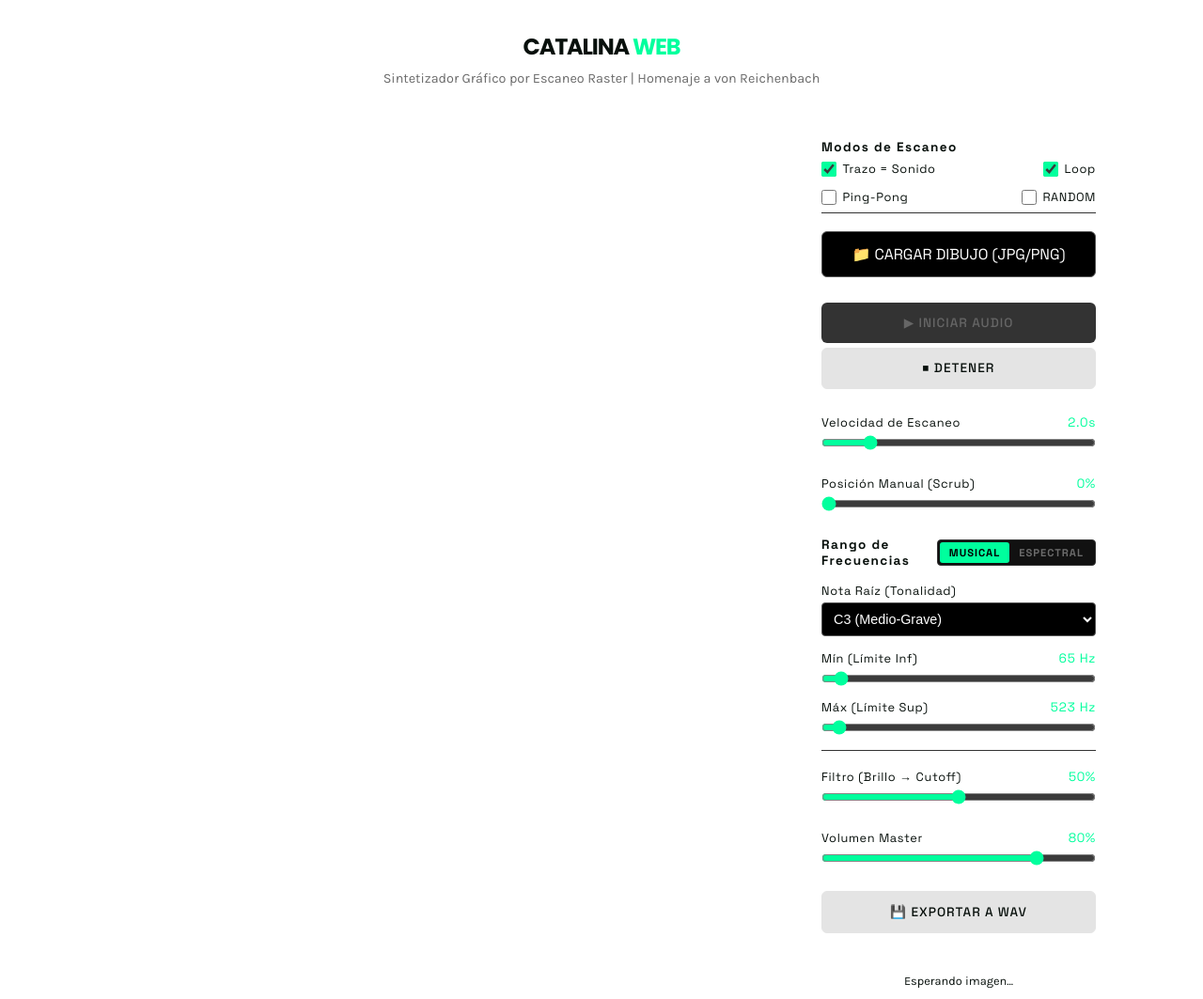
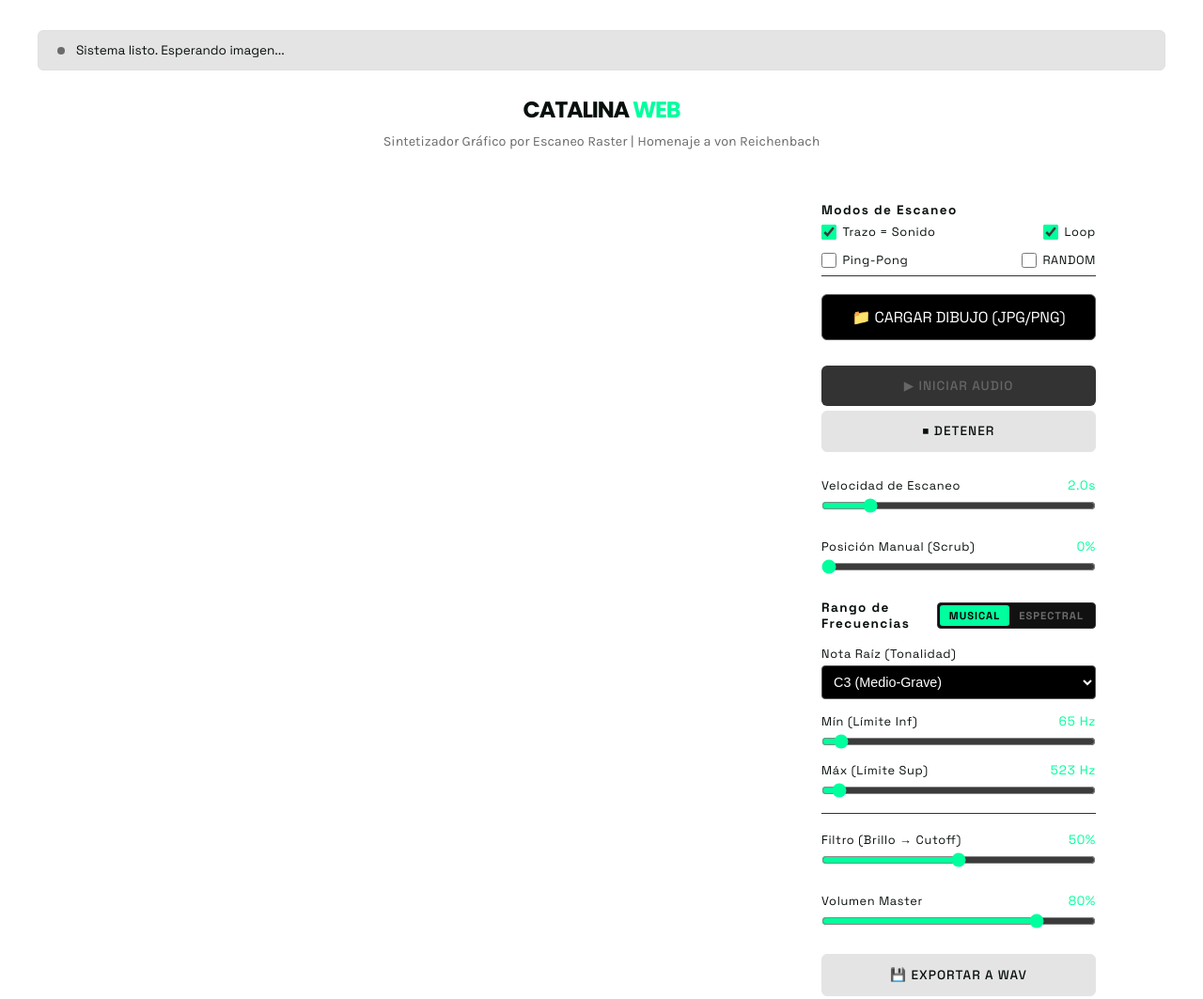
Before and after one commit to lowpez/catalina-web, a plain HTML site: page index.html in a window 1280 px wide. Shown: the whole page at 94% size. Drawn offline with Linux system fonts and the light colour scheme.

Commit message:
feat: migrar mensajes de estado a una barra de navegación superior
- Crear <header class="app-header"> para mostrar el estado del sistema de forma global
- Agregar indicador visual (punto de estado) que cambia de color según la actividad
- Liberar espacio vertical en el sidebar de controles
- Mejorar la percepción de "aplicación de estudio profesional"
- Cero cambios en la lógica de JavaScript (mismo ID)

```diff
--- a/assets/css/styles.css
+++ b/assets/css/styles.css
@@ -40,6 +40,43 @@ color: var(--accent);
 color: var(--text-dim);
 font-size: 0.9rem;
 margin-bottom: 2rem;
+}
+
+/* --- BARRA DE ESTADO SUPERIOR --- */
+.app-header {
+    width: 100%;
+    max-width: 1200px;
+    display: flex;
+    align-items: center;
+    gap: 0.75rem;
+    padding: 0.75rem 1.25rem;
+    background: var(--secondary-bg);
+    border: 1px solid #e0e0e0;
+    border-radius: 6px;
+    margin-bottom: 1.5rem;
+    font-family: var(--font-mono);
+    font-size: 0.85rem;
+    color: var(--text-label);
+    transition: all 0.3s ease;
+}
+
+.status-indicator {
+    width: 8px;
+    height: 8px;
+    background-color: var(--text-dim); /* Gris por defecto (inactivo) */
+    border-radius: 50%;
+    transition: background-color 0.3s ease, box-shadow 0.3s ease;
+}
+
+/* Estados dinámicos (los activaremos con JS si quieres, o manualmente) */
+.status-indicator.active {
+    background-color: var(--accent);
+    box-shadow: 0 0 8px var(--accent);
+}
+
+.status-indicator.rendering {
+    background-color: #ff9d00; /* Naranja para renderizando */
+    box-shadow: 0 0 8px #ff9d00;
 }
 
 .studio-container {
@@ -356,6 +393,12 @@ button.secondary:hover { background: var(--accent-dim); }
         font-size: 0.8rem;
     }
 
+	.app-header {
+        padding: 0.6rem 1rem;
+        font-size: 0.75rem;
+        margin-bottom: 1rem;
+    }
+
     .studio-container {
         gap: 1rem;
     }
--- a/index.html
+++ b/index.html
@@ -10,6 +10,10 @@
     <link rel="stylesheet" href="assets/css/styles.css">
 </head>
 <body>
+	<header class="app-header">
+        <div class="status-indicator" id="statusIndicator"></div>
+        <span id="statusText">Sistema listo. Esperando imagen...</span>
+    </header>
 
     <h1>CATALINA <span>WEB</span></h1>
     <p class="subtitle">Sintetizador Gráfico por Escaneo Raster | Homenaje a von Reichenbach</p>
@@ -115,7 +119,6 @@
                 <button id="btnExport" class="secondary" disabled>💾 Exportar a WAV</button>
             </div>
 
-            <div class="status" id="statusText">Esperando imagen...</div>
         </aside>
     </div>
 
```
